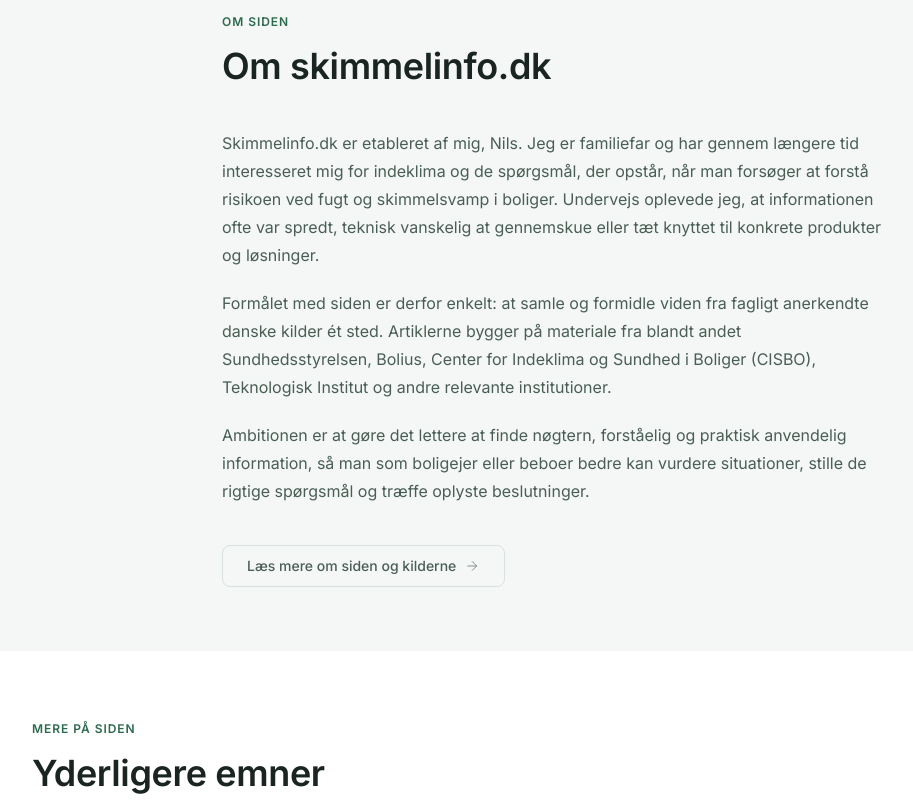
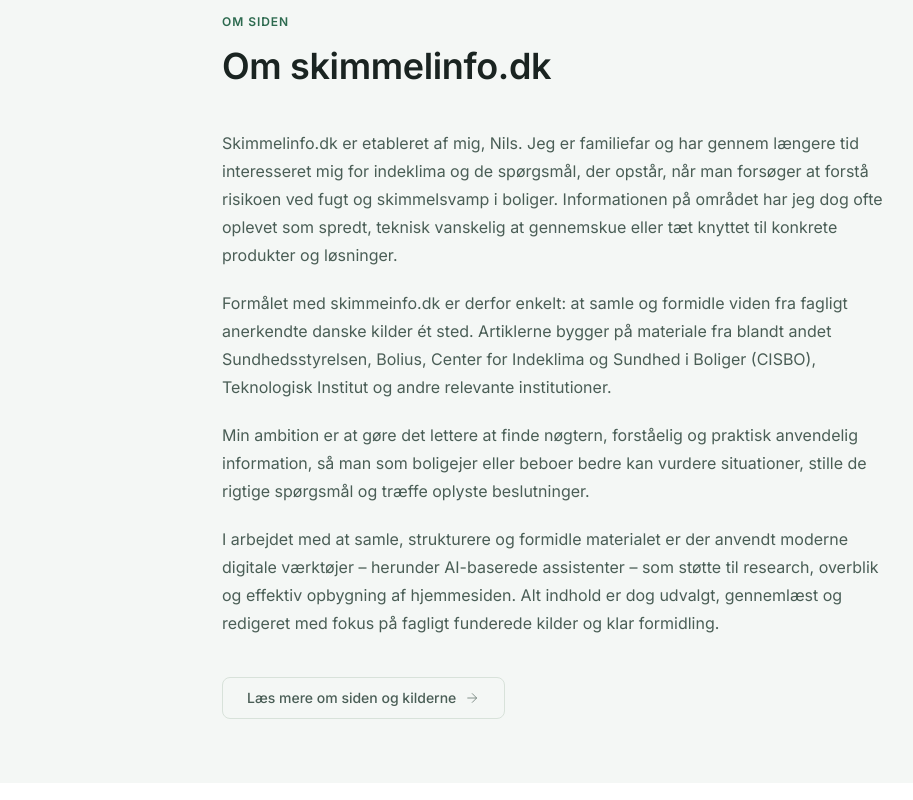
Before and after one commit to NRF2026/skimmelfri.dk, a plain HTML site: page index.html in a window 1280 px wide. Shown: the part 1400-2200 px from the top of the page, without its empty margins (82-995 px from the left). Drawn offline with Linux system fonts and the light colour scheme.

Commit message:
Revise text for clarity and improve phrasing

```diff
--- a/index.html
+++ b/index.html
@@ -277,14 +277,17 @@
         </div>
         <div class="prose">
           <p>
-            Skimmelinfo.dk er etableret af mig, Nils. Jeg er familiefar og har gennem længere tid interesseret mig for indeklima og de spørgsmål, der opstår, når man forsøger at forstå risikoen ved fugt og skimmelsvamp i boliger. Undervejs oplevede jeg, at informationen ofte var spredt, teknisk vanskelig at gennemskue eller tæt knyttet til konkrete produkter og løsninger.
+            Skimmelinfo.dk er etableret af mig, Nils. Jeg er familiefar og har gennem længere tid interesseret mig for indeklima og de spørgsmål, der opstår, når man forsøger at forstå risikoen ved fugt og skimmelsvamp i boliger. Informationen på området har jeg dog ofte oplevet som spredt, teknisk vanskelig at gennemskue eller tæt knyttet til konkrete produkter og løsninger.
           </p>
           <p>
-            Formålet med siden er derfor enkelt: at samle og formidle viden fra fagligt anerkendte danske kilder ét sted. Artiklerne bygger på materiale fra blandt andet Sundhedsstyrelsen, Bolius, Center for Indeklima og Sundhed i Boliger (CISBO), Teknologisk Institut og andre relevante institutioner.
+            Formålet med skimmeinfo.dk er derfor enkelt: at samle og formidle viden fra fagligt anerkendte danske kilder ét sted. Artiklerne bygger på materiale fra blandt andet Sundhedsstyrelsen, Bolius, Center for Indeklima og Sundhed i Boliger (CISBO), Teknologisk Institut og andre relevante institutioner.
           </p>
           <p>
-            Ambitionen er at gøre det lettere at finde nøgtern, forståelig og praktisk anvendelig information, så man som boligejer eller beboer bedre kan vurdere situationer, stille de rigtige spørgsmål og træffe oplyste beslutninger.
+            Min ambition er at gøre det lettere at finde nøgtern, forståelig og praktisk anvendelig information, så man som boligejer eller beboer bedre kan vurdere situationer, stille de rigtige spørgsmål og træffe oplyste beslutninger.
           </p>
+          <p>
+            I arbejdet med at samle, strukturere og formidle materialet er der anvendt moderne digitale værktøjer – herunder AI-baserede assistenter – som støtte til research, overblik og effektiv opbygning af hjemmesiden. Alt indhold er dog udvalgt, gennemlæst og redigeret med fokus på fagligt funderede kilder og klar formidling.
+         </p>
         </div>
         <a href="/skimmelfri.dk/om/" class="btn btn--ghost mt-6">
           Læs mere om siden og kilderne
@@ -477,7 +480,7 @@
           <a href="/skimmelfri.dk/privatlivspolitik/">Privatlivspolitik</a>
         </p>
         <p class="site-footer__legal">
-          Lavet med omsorg for sundt indeklima i Danmark
+          Skabt med et ønske om sundt indeklima for flere danskere
         </p>
       </div>
     </div>
```
